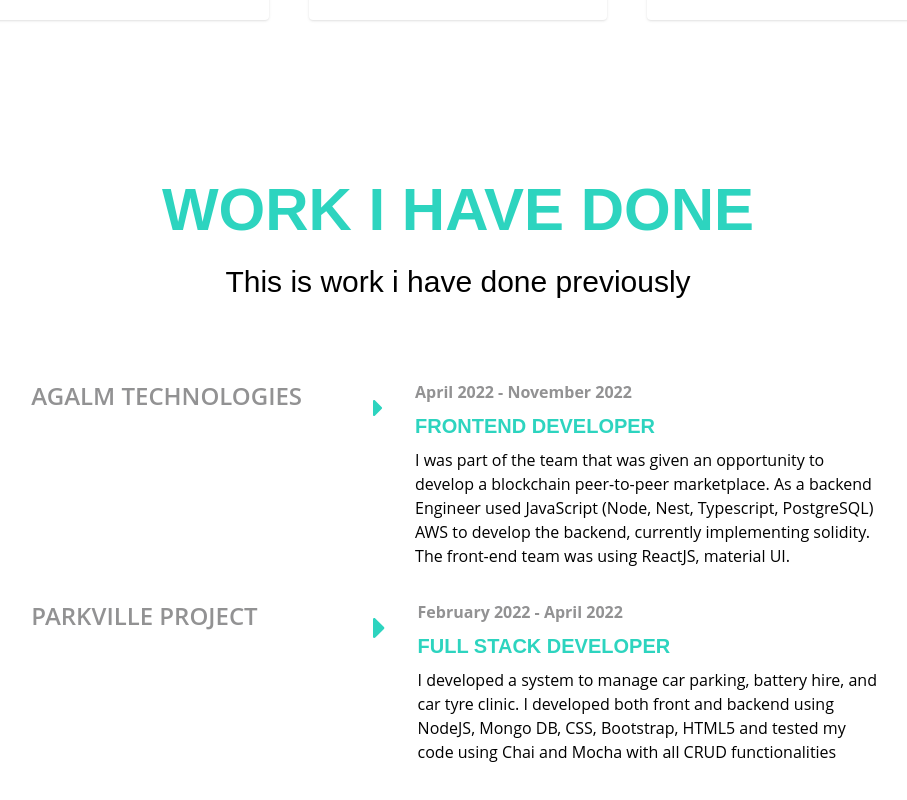
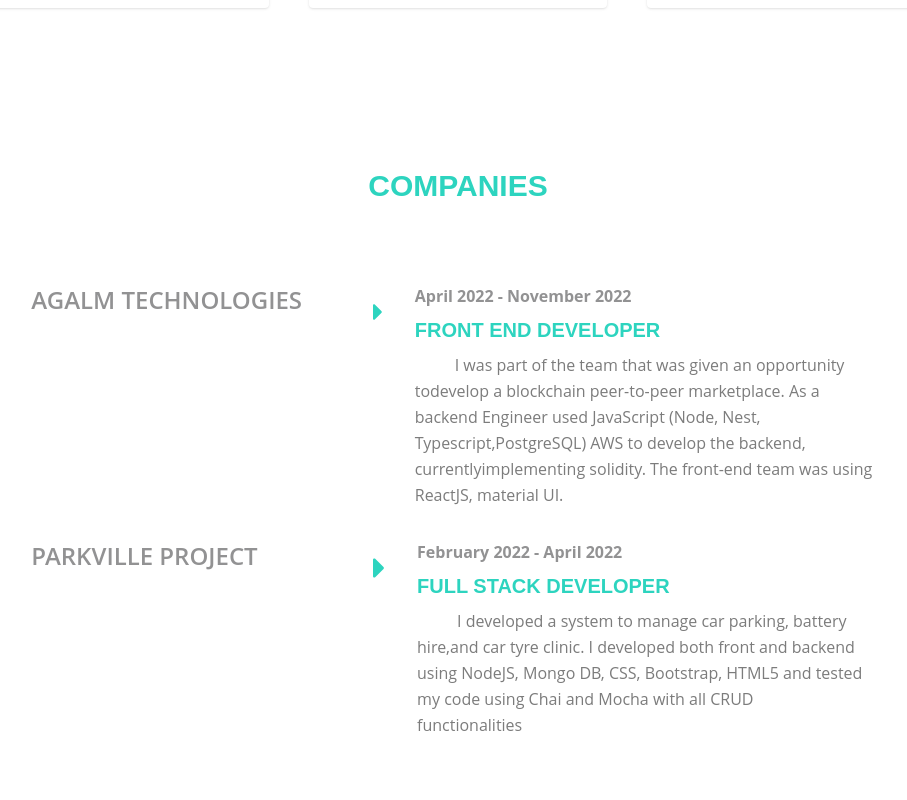
Before and after one commit to Naggayi-Daphne-Pearl/resume-, a React (Create React App) app: page / in a window 1280 px wide. Shown: the part 1906-2706 px from the top of the page, without its empty margins (182-1089 px from the left). Built offline with nearby package versions, Linux system fonts and the light colour scheme.

Commit message:
About me page

```diff
--- a/src/components/About.js
+++ b/src/components/About.js
@@ -66,7 +66,7 @@ function About() {
         {skills.map((item) => (
           <div className="pt-6" key={item.id}>
             <div className="flex items-end justify-between">
-              <h4 class="font-body font-semibold uppercase text-black">
+              <h4 class="font-body font-semibold uppercase text-xl leading-relaxed text-grey-20">
                 {item.skill}
               </h4>
               <h3 class="font-body text-2xl font-bold text-primary">
--- a/src/components/Projects.js
+++ b/src/components/Projects.js
@@ -46,7 +46,7 @@ function Projects() {
   return (
     <div className="container mx-auto py-16 md:py-20">
       <h2 class="text-center font-header text-4xl font-semibold uppercase text-primary sm:text-5xl lg:text-6xl">
-        What I can do
+        Projects
       </h2>
       <div className="grid grid-cols-1 gap-6 pt-10 sm:grid-cols-1 md:gap-10 md:pt-12 lg:grid-cols-2">
         {projects.map((item) => (
--- a/src/components/Work.js
+++ b/src/components/Work.js
@@ -1,23 +1,41 @@
 import React from "react";
-import {FaCaretRight} from "react-icons/fa";
+import { FaCaretRight } from "react-icons/fa";
 
 function Work() {
+  const workdone = [
+    {
+      id: 1,
+      company: "Agalm Technologies",
+      date: "April 2022 - November 2022",
+      job: "Front end developer",
+      description:
+        " I was part of the team that was given an opportunity todevelop a blockchain peer-to-peer marketplace. As a backend Engineer used JavaScript (Node, Nest, Typescript,PostgreSQL) AWS to develop the backend, currentlyimplementing solidity. The front-end team was using ReactJS, material UI.",
+    },
+    {
+      id: 2,
+      company: "Parkville Project",
+      date: "February 2022 - April 2022",
+      job:'Full Stack Developer',
+      description:
+        " I developed a system to manage car parking, battery hire,and car tyre clinic. I developed both front and backend using NodeJS, Mongo DB, CSS, Bootstrap, HTML5 and tested my code using Chai and Mocha with all CRUD functionalities",
+    },
+  ];
   return (
     <div className="py-16 md:py-20">
-      <h2 class="text-center font-header text-4xl font-semibold uppercase text-primary sm:text-5xl lg:text-6xl">
-        Work I have done
+      <h2 className="text-center font-header text-4xl font-semibold uppercase text-primary sm:text-3xl lg:text-5xl">
+        Companies
       </h2>
-      <p class="pt-6 text-center font-header text-xl font-medium text-black sm:text-2xl lg:text-3xl">
-        This is work i have done previously
-      </p>
       <div className="relative mx-auto mt-12 flex w-full flex-col lg:w-2/3">
-        {/* Agalm */}
-        <div class="mt-8 flex flex-col text-center md:flex-row md:text-left">
+        {workdone.map((item) => (
+          <div
+            class="mt-8 flex flex-col text-center md:flex-row md:text-left"
+            key={item.id}
+          >
             <div class="md:w-2/5">
               <div class="flex justify-center md:justify-start">
                 <span class="shrink-0">
                   <h6 class="font-body text-2xl font-semibold uppercase text-grey-40 pr-0.5 sm:text-3xl lg:text-2xl">
-                  Agalm technologies
+                    {item.company}
                   </h6>
                 </span>
                 <div class="relative ml-3 hidden w-full md:block"></div>
@@ -30,19 +48,14 @@ function Work() {
                   <FaCaretRight class="bx bxs-right-arrow hidden text-5xl text-primary md:block" />
                   <div class="md:-mt-1 md:pl-8">
                     <span class="block font-body font-bold text-grey-40">
-                    April 2022 - November 2022
+                      {item.date}
                     </span>
                     <span class="block pt-2 font-header text-xl font-bold uppercase text-primary">
-                    Frontend Developer
+                      {item.job}
                     </span>
                     <div class="pt-2">
-                    <span class="block font-body text-black">
-                      I was part of the team that was given an opportunity to
-                      develop a blockchain peer-to-peer marketplace. As a
-                      backend Engineer used JavaScript (Node, Nest, Typescript,
-                      PostgreSQL) AWS to develop the backend, currently
-                      implementing solidity. The front-end team was using
-                      ReactJS, material UI.
+                      <span class="text-center font-body leading-relaxed text-grey-20 px-10 text-start sm:w-3/4 lg:w-3/5 ">
+                        {item.description}
                       </span>
                     </div>
                   </div>
@@ -50,44 +63,9 @@ function Work() {
               </div>
             </div>
           </div>
+        ))}
 
-        {/* Parkvile */}
-        <div class="mt-8 flex flex-col text-center md:flex-row md:text-left">
-          <div class="md:w-2/5">
-            <div class="flex justify-center md:justify-start">
-              <span class="shrink-0">
-                <h6 class="font-body text-2xl font-semibold uppercase text-grey-40 pr-0.5 sm:text-3xl lg:text-2xl">
-                  Parkville Project
-                </h6>
-              </span>
-              <div class="relative ml-3 hidden w-full md:block"></div>
-            </div>
-          </div>
 
-          <div class="md:w-3/5">
-            <div class="relative flex md:pl-18">
-              <div class="mt-1 flex">
-                <FaCaretRight class="bx bxs-right-arrow hidden text-5xl text-primary md:block" />
-                <div class="md:-mt-1 md:pl-8">
-                  <span class="block font-body font-bold text-grey-40">
-                    February 2022 - April 2022
-                  </span>
-                  <span class="block pt-2 font-header text-xl font-bold uppercase text-primary">
-                    Full Stack developer
-                  </span>
-                  <div class="pt-2">
-                    <span class="block font-body text-black">
-                      I developed a system to manage car parking, battery hire,
-                      and car tyre clinic. I developed both front and backend
-                      using NodeJS, Mongo DB, CSS, Bootstrap, HTML5 and tested
-                      my code using Chai and Mocha with all CRUD functionalities
-                    </span>
-                  </div>
-                </div>
-              </div>
-            </div>
-          </div>
-        </div>
       </div>
     </div>
   );
--- a/tailwind.config.js
+++ b/tailwind.config.js
@@ -19,6 +19,7 @@ module.exports = {
         transparent: "transparent",
         primary: "rgb(45 212 191)",
         secondary: "rgb(153 246 228)",
+        background:"rgb(254 242 242)",
         white: "#ffffff",
         black: "#000000",
         yellow: "rgb(4 120 87)",
```
Also changed, not shown: src/tailwind.css. Lines whose indentation alone changed are shown as unchanged.
